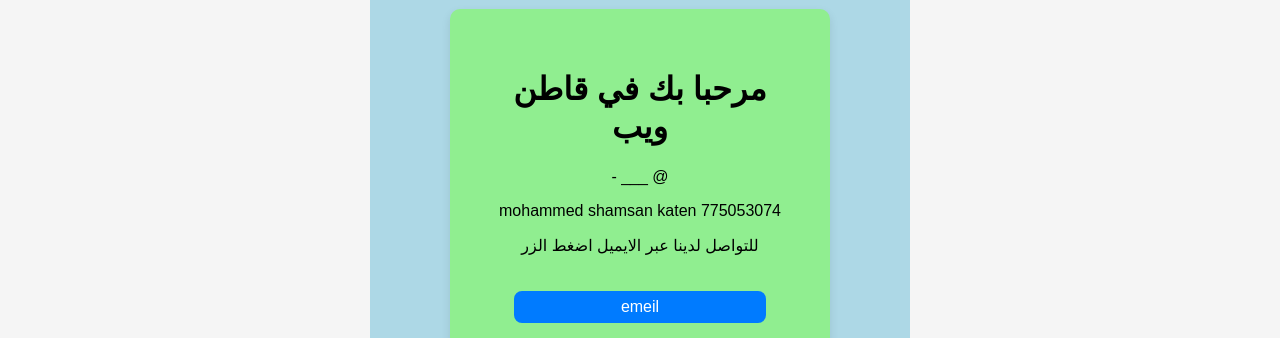
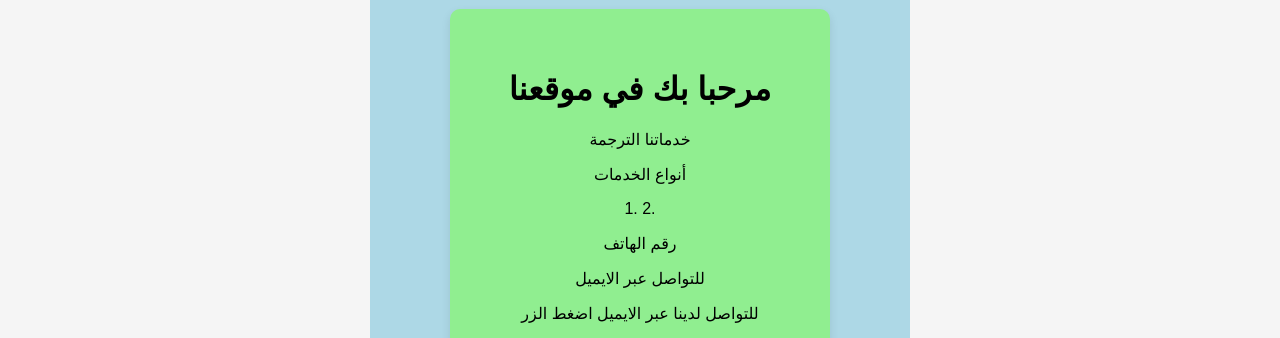
Before and after one commit to alhababib/my_website, a plain HTML site: page index.html in a window 1280 px wide. Shown: the part 284-622 px from the top of the page. Drawn offline with Linux system fonts and the light colour scheme; files whose address does not match are found by name.

Commit message:
Update index.html

```diff
--- a/index.html
+++ b/index.html
@@ -24,12 +24,17 @@
   <!-- ÇáãÍÊæì ÇáÑÆíÓí -->
   <main>
     <div class="center-box">
-<h1> مرحبا بك في قاطن ويب </h1>
-<p> - ___ @</p>
-      <p>  mohammed shamsan katen
+<h1>  مرحبا بك في موقعنا </h1>
+<p> خدماتنا الترجمة</p>
+      <p>  أنواع الخدمات   </p>
 
-      775053074 </p>
-<p> للتواصل لدينا عبر الايميل اضغط الزر</p>
+     <p> 1.
+2.
+</p>
+<p>رقم الهاتف </p>
+
+<p>للتواصل عبر الايميل </p>
+<p>  للتواصل لدينا عبر الايميل اضغط الزر</p>
       <button onclick="sendEmail()">emeil</button>
     </div>
   </main>
```
